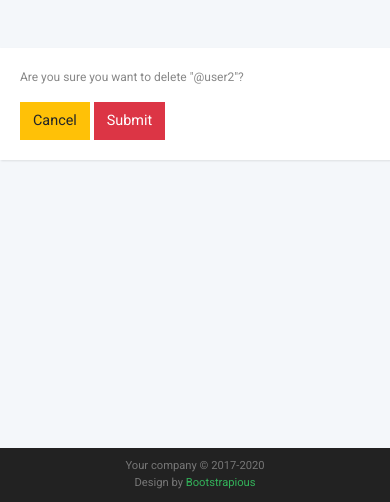
After one commit to dev-preetamraj/sms, a Django app: page /delete_student/3 in a window 390 px wide; the page is wider, and only the part inside the window is pictured. The commit adds this page. Shown: the part 342-844 px from the top of that part. Run offline with Django 3.2, Linux system fonts and the light colour scheme; data comes from the database, SQL or seed files in the repository; both versions use the stored data as it was after the commit; tables that the repository leaves empty hold one stand-in row (values such as "Sample post"); some libraries are stand-ins or nearby versions.

Commit message:
Delete button is now functional

```diff
--- a/sms_app/HODurls.py
+++ b/sms_app/HODurls.py
@@ -11,5 +11,6 @@ urlpatterns = [
     path('manage_student/', views.manage_student_view, name='manage_student_view'),
     path('add_student/', views.add_student_view, name='add_student'),
     path('update_student/<str:pk>',
-         views.update_student_view, name='update_student')
+         views.update_student_view, name='update_student'),
+    path('delete_student/<str:pk>',views.delete_student_view, name='delete_student')
 ]
--- a/sms_app/views.py
+++ b/sms_app/views.py
@@ -98,3 +98,11 @@ def update_student_view(request, pk):
         'form': form
     }
     return render(request, 'main/update_student.html', context)
+
+def delete_student_view(request,pk):
+    students = Student.objects.get(id=pk)
+    if request.method == "POST":
+        students.delete()
+        return redirect('/')
+    context={'item':students}
+    return render(request,'main/delete_student.html',context)
--- /dev/null
+++ b/templates/main/delete_student.html
@@ -0,0 +1,21 @@
+{% extends 'main/base.html' %}
+{% load static %}
+{% block content %}
+<br>
+<br>
+<div class="row">
+    <div class="col-lg-3"></div>
+    <div class="col-lg-6">
+        <div class="card card-body">
+            <p>Are you sure you want to delete "{{item}}"?</p>
+
+            <form action="{% url 'delete_student' item.id %}" method ="POST">
+                {% csrf_token %}
+                <a class="btn btn-warning" href="{% url 'manage_student_view' %}">Cancel</a>
+                <input class="btn btn-danger" type="submit" name="Confirm">
+
+            </form>
+        </div>
+    </div>
+</div>
+{% endblock %}
--- a/templates/main/manage_student.html
+++ b/templates/main/manage_student.html
@@ -52,7 +52,8 @@
                   <div class="btn-group" role="group">
                     <a href="{% url 'update_student' student.pk %}"><button type="button" class="btn btn-primary"
                         style="margin:5px;margin-left:-50px;padding:0px 17px;">Edit</button></a>
-                    <button type="button" class="btn btn-danger" style="margin:5px;">Delete</button>
+                    <a href="{% url 'delete_student' student.pk %}"><button type="button" class="btn btn-danger"
+                        style="margin:5px;">Delete</button></a>
                   </div>
                 </td>
 
--- a/templates/main/update_student.html
+++ b/templates/main/update_student.html
@@ -1,6 +1,8 @@
 {% extends 'main/base.html' %}
 {% load static %}
 {% block content %}
+<br>
+<br>
 <div class="container">
     <form action="" method="POST" enctype="multipart/form-data">
         {% csrf_token %}
```
Also changed, not shown: templates/main/add_student.html (+13 -6 lines), db.sqlite3, static/img/Clue4_Spectacles.jpg (added), static/img/Clue4_Spectacles_0RrI3Uz.jpg (added), static/img/WhatsApp_Image_2021-03-26_at_6.32.58_PM.jpeg (added), static/img/doc_1.jpg (added), static/img/iitcampus.jpg (added), static/img/ravi_D7UOcm2.png (added).
